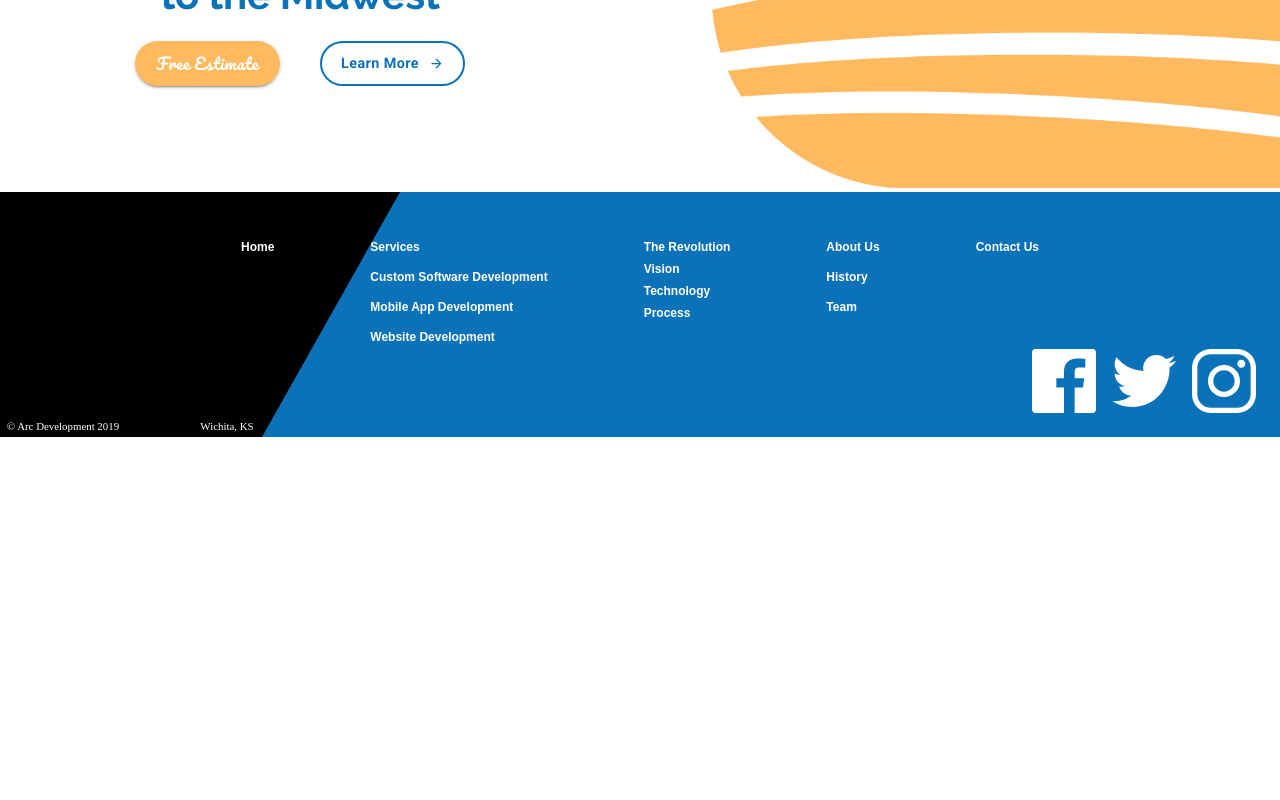
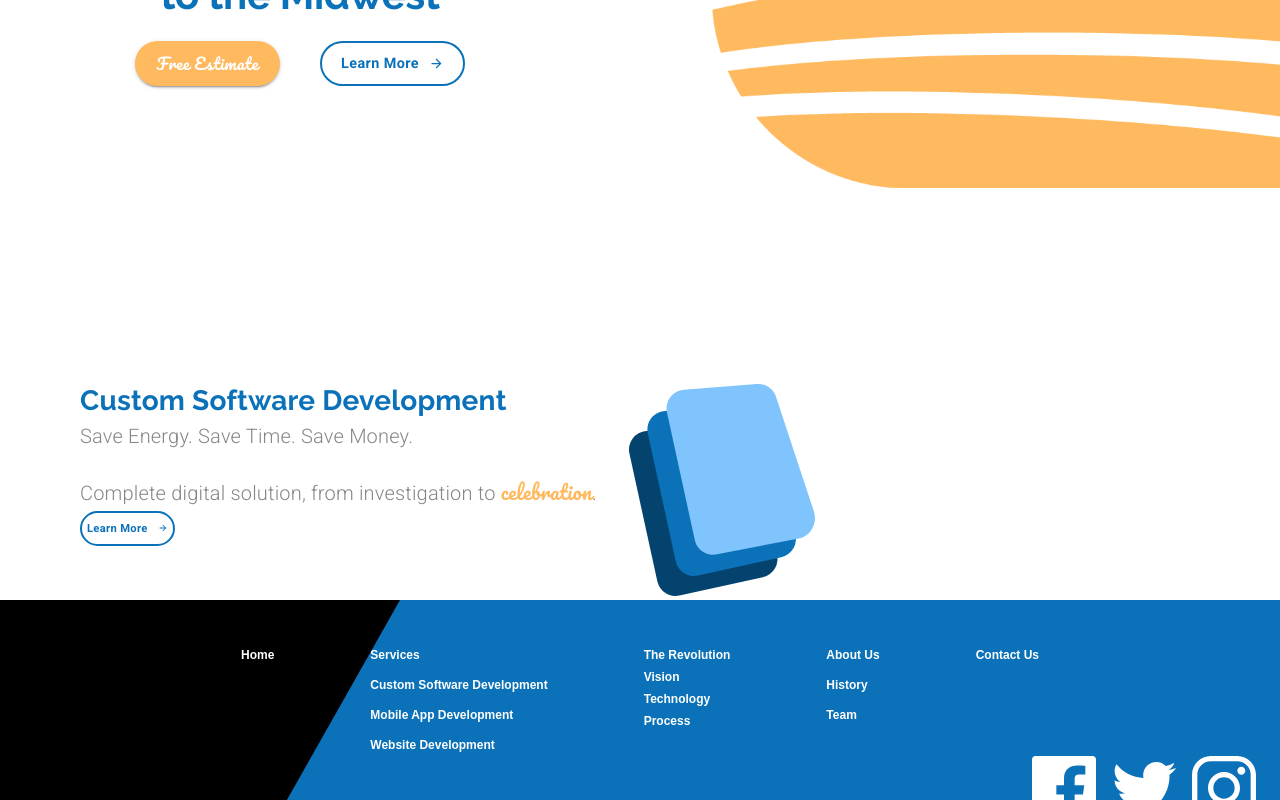
Before and after one commit to razanor/material-ui-course, a React (Create React App) app: page / in a window 1280 px wide. Shown: the part 406-1206 px from the top of the page. Before the commit the page ends 843 px from the top, so only its background shows below. Built offline with nearby package versions, Linux system fonts and the light colour scheme.

Commit message:
Custom Software Section finished

```diff
--- a/src/components/LandingPage.js
+++ b/src/components/LandingPage.js
@@ -2,9 +2,11 @@
 import Grid from '@material-ui/core/Grid';
 import { makeStyles, useTheme } from '@material-ui/core/styles';
 import Typography from '@material-ui/core/Typography';
+import useMediaQuery from '@material-ui/core/useMediaQuery';
 import React from 'react';
 import Lottie from 'react-lottie';
 import animationData from '../animations/landinganimation/data';
+import customSoftwareIcon from '../assets/Custom Software Icon.svg';
 import ButtonArrow from '../components/ui/ButtonArrow';
 
 const useStyles = makeStyles((theme) => ({
@@ -31,17 +33,20 @@
       backgroundColor: theme.palette.secondary.light,
     },
   },
-  learnBtn: {
-    borderColor: theme.palette.common.blue,
-    color: theme.palette.common.blue,
-    borderWidth: 2,
-    textTransform: 'none',
-    borderRadius: 50,
-    fontFamily: 'Roboto',
-    fontWeight: 'bold',
+  learnBtnHero: {
+    ...theme.typography.learnBtn,
     fontSize: '0.9rem',
     height: 45,
     width: 145,
+  },
+  learnBtn: {
+    ...theme.typography.learnBtn,
+    fontSize: '0.7em',
+    height: 35,
+    padding: 5,
+    [theme.breakpoints.down('sm')]: {
+      marginBottom: '2em',
+    },
   },
   mainContainer: {
     marginTop: '5em',
@@ -59,11 +64,31 @@
       marginLeft: 0,
     },
   },
+  specialText: {
+    fontFamily: 'Pacifico',
+    color: theme.palette.common.orange,
+  },
+  subtitle: {
+    marginBottom: '1em',
+  },
+  icon: {
+    marginLeft: '2em',
+    [theme.breakpoints.down('xs')]: {
+      marginLeft: 0,
+    },
+  },
+  serviceContainer: {
+    marginTop: '12em',
+    [theme.breakpoints.down('sm')]: {
+      padding: 25,
+    },
+  },
 }));
 
 const LandingPage = () => {
   const classes = useStyles();
   const theme = useTheme();
+  const matchesSM = useMediaQuery(theme.breakpoints.down('sm'));
 
   const defaultOptions = {
     loop: true,
@@ -75,6 +100,7 @@
   };
   return (
     <Grid container direction='column' className={classes.mainContainer}>
+      {/*-----Hero Block-----*/}
       <Grid item>
         <Grid container justify='flex-end' alignItems='center' direction='row'>
           <Grid sm item className={classes.heroTextContainer}>
@@ -94,7 +120,7 @@
                 </Button>
               </Grid>
               <Grid item>
-                <Button className={classes.learnBtn} variant='outlined'>
+                <Button className={classes.learnBtnHero} variant='outlined'>
                   <span style={{ marginRight: 10 }}>Learn More</span>
                   <ButtonArrow
                     width={15}
@@ -110,6 +136,47 @@
           </Grid>
         </Grid>
       </Grid>
+      {/*-----Services Block-----*/}
+      <Grid item>
+        <Grid
+          container
+          direction='row'
+          justify={matchesSM ? 'center' : undefined}
+          className={classes.serviceContainer}
+        >
+          <Grid
+            item
+            style={{
+              marginLeft: matchesSM ? 0 : '5em',
+              textAlign: matchesSM ? 'center' : undefined,
+            }}
+          >
+            <Typography variant='h4'>Custom Software Development</Typography>
+            <Typography variant='subtitle1' className={classes.subtitle}>
+              Save Energy. Save Time. Save Money.
+            </Typography>
+            <Typography variant='subtitle1'>
+              Complete digital solution, from investigation to{' '}
+              <span className={classes.specialText}>celebration</span>.
+            </Typography>
+            <Button variant='outlined' className={classes.learnBtn}>
+              <span style={{ marginRight: 10 }}>Learn More</span>
+              <ButtonArrow
+                width={10}
+                height={10}
+                fill={theme.palette.common.blue}
+              />
+            </Button>
+          </Grid>
+          <Grid item>
+            <img
+              className={classes.icon}
+              alt='custom software icon'
+              src={customSoftwareIcon}
+            />
+          </Grid>
+        </Grid>
+      </Grid>
     </Grid>
   );
 };
--- a/src/components/ui/Theme.js
+++ b/src/components/ui/Theme.js
@@ -2,6 +2,7 @@
 
 const arcBlue = '#0B72B9';
 const arcOrange = '#FFBA60';
+const arcGrey = '#868686';
 
 export default createMuiTheme({
   palette: {
@@ -36,5 +37,25 @@
       color: arcBlue,
       lineHeight: 1.5,
     },
+    h4: {
+      fontFamily: 'Raleway',
+      fontSize: '1.75rem',
+      color: arcBlue,
+      fontWeight: 700,
+    },
+    subtitle1: {
+      fontSize: '1.25rem',
+      fontWeight: 300,
+      color: arcGrey,
+    },
+    learnBtn: {
+      borderColor: arcBlue,
+      color: arcBlue,
+      borderWidth: 2,
+      textTransform: 'none',
+      borderRadius: 50,
+      fontFamily: 'Roboto',
+      fontWeight: 'bold',
+    },
   },
 });
```
